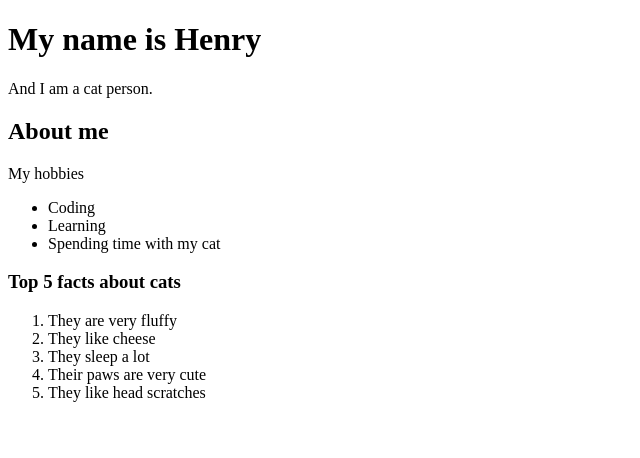
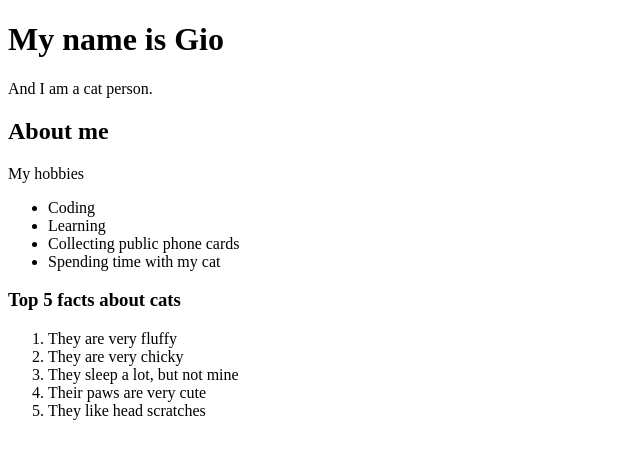
Before and after one commit to GiOG1T007/code-the-future-demo, a plain HTML site: page index.html in a window 1280 px wide. Shown: the whole page, without its empty margins (0-640 px from the left). Drawn offline with Linux system fonts and the light colour scheme.

Commit message:
updating index

```diff
--- a/index.html
+++ b/index.html
@@ -7,7 +7,7 @@
 </head>
 
 <body>
-  <h1>My name is Henry</h1>
+  <h1>My name is Gio</h1>
   <p>And I am a cat person.</p>
 
   <h2>About me</h2>
@@ -16,14 +16,15 @@
   <ul>
     <li>Coding</li>
     <li>Learning</li>
+    <li>Collecting public phone cards</li>
     <li>Spending time with my cat</li>
   </ul>
 
   <h3>Top 5 facts about cats</h3>
   <ol>
     <li>They are very fluffy</li>
-    <li>They like cheese</li>
-    <li>They sleep a lot</li>
+    <li>They are very chicky</li>
+    <li>They sleep a lot, but not mine</li>
     <li>Their paws are very cute</li>
     <li>They like head scratches</li>
   </ol>
```
